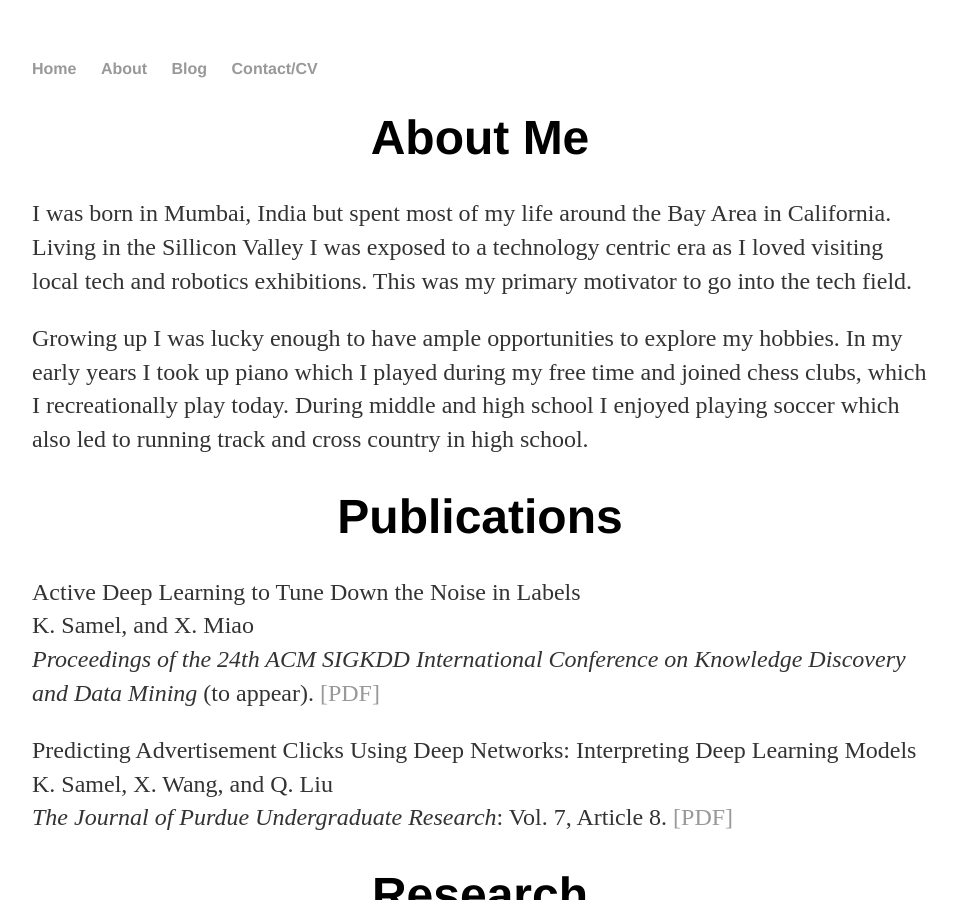
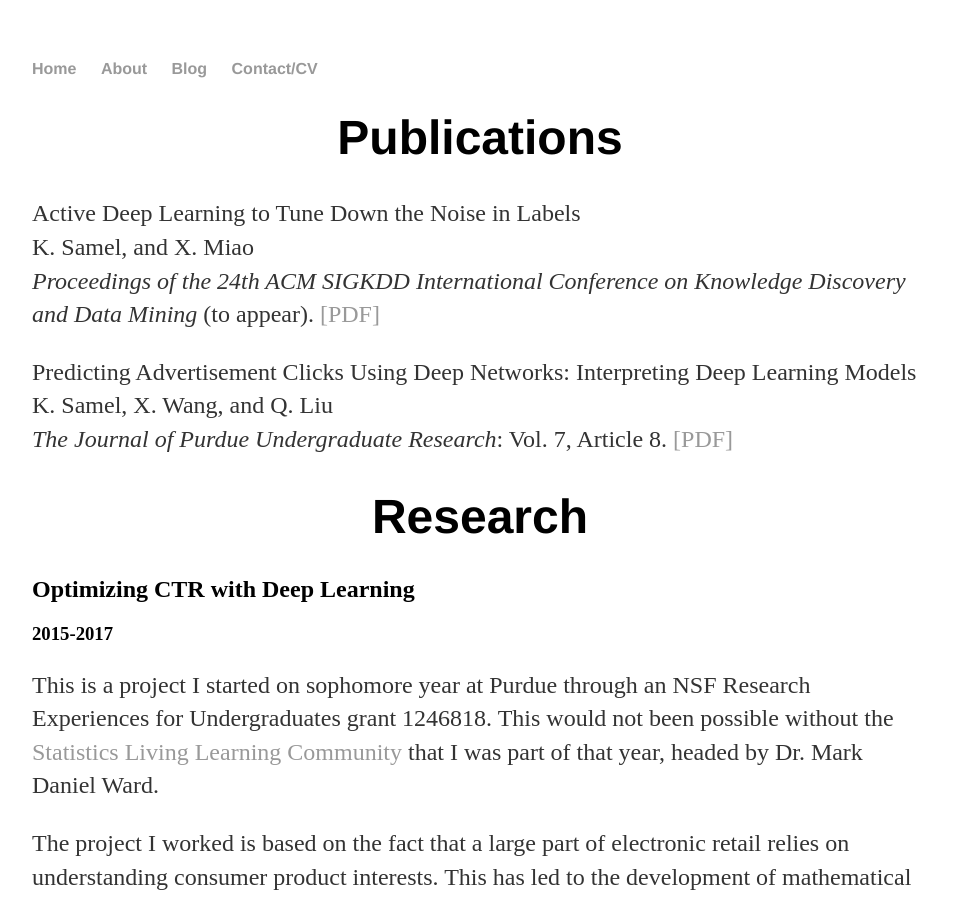
Before and after one commit to karans/karans.github.io, a Jekyll site: the page built from about/index.html, in a window 1280 px wide and 900 px high. Shown: the whole window, without its empty margins (160-1116 px from the left). Built offline with Jekyll 4.4.1, drawn with Linux system fonts in a browser that asks for light colours.

Commit message:
removed typos and 'second' intro in About page

```diff
--- a/about/index.html
+++ b/about/index.html
@@ -2,12 +2,12 @@
 layout: default
 title: About Me
 ---
-<div class="About">
+<!-- <div class="About">
 	<h1 align="center">About Me</h1>
 	<p>I was born in Mumbai, India but spent most of my life around the Bay Area in California. Living in the Sillicon Valley I was exposed to a technology centric era as I loved visiting local tech and robotics exhibitions. This was my primary motivator to go into the tech field. </p>
 
 	<p>Growing up I was lucky enough to have ample opportunities to explore my hobbies. In my early years I took up piano which I played during my free time and joined chess clubs, which I recreationally play today. During middle and high school I enjoyed playing soccer which also led to running track and cross country in high school.</p>
-</div>
+</div> -->
 
 <div class="Publications">
 	<h1 align="center">Publications</h1>
--- a/index.html
+++ b/index.html
@@ -14,5 +14,5 @@ title: Karan's Website
 
 	<p>I recently graduated from Purdue University with degrees in computer science and applied statistics. During school, I developed an interest in data mining and machine learning, utilizing deep learning models in my research (more <a href="https://karans.github.io/about/">here</a>). In addition, I competed at <a href="http://llc.stat.purdue.edu/datafest2016.html">data competitions</a> within Purdue where my team had 2 days to provide novel insights to new, proprietary datasets</p>
 
-	<p>I have also worked on different robotics projects from middle school through college, focusing on autonomous vehicles. I had fun experiencing with autonomous planes and submarines and the challenges that go with each one. In high school I also took an interest in iOS development as I published a statistical calculator.</p>
+	<p>I have also worked on different robotics projects from middle school through college, focusing on autonomous vehicles. I had a great experience working with autonomous planes, submarines and the challenges that went with each one. In high school I also took an interest in iOS development when I published a statistical calculator.</p>
 </div><!-- /.blurb -->
```
